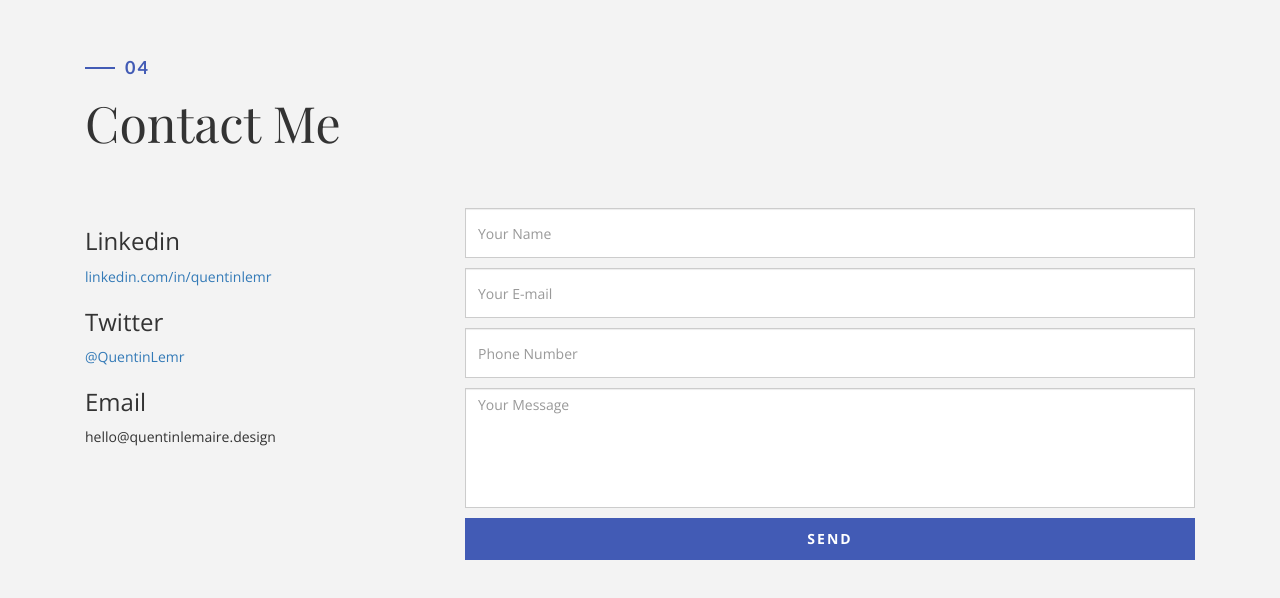
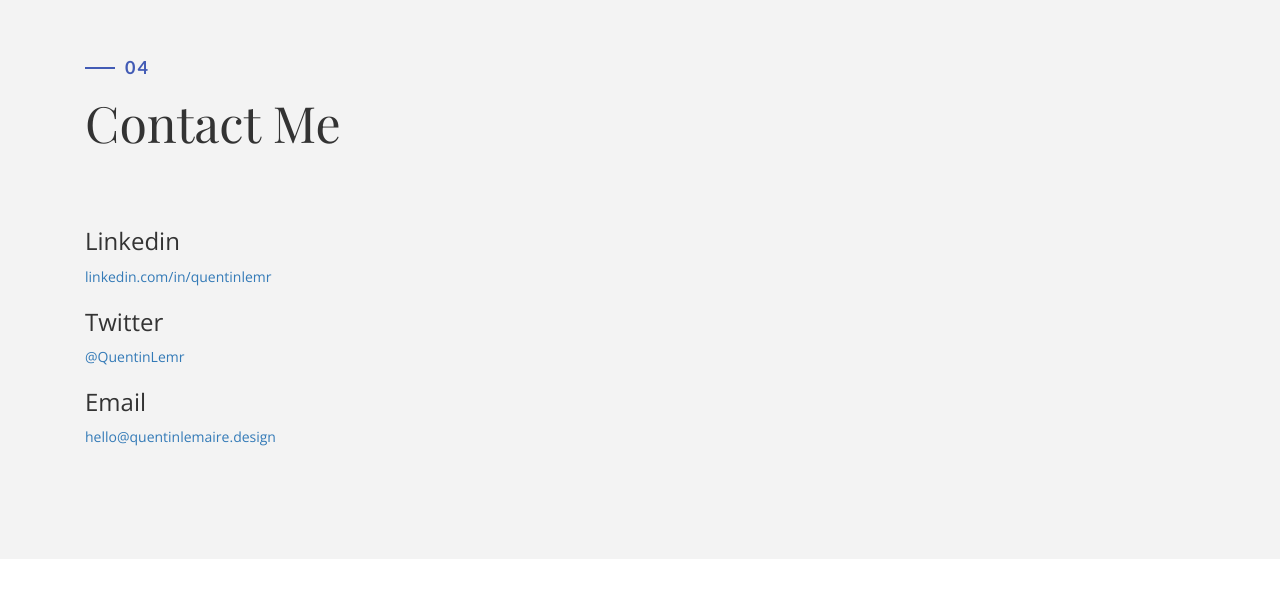
Before and after one commit to QuentinLemaire/Quentinlemaire.github.io, a plain HTML site: page index.html in a window 1280 px wide. Shown: the part 4541-5139 px from the top of the page. After the commit the page ends 5100 px from the top, so only its background shows below. Drawn offline with nearby package versions, Linux system fonts and the light colour scheme; files whose address does not match are found by name; a web font is replaced by a local one.

Commit message:
Update index.html

```diff
--- a/index.html
+++ b/index.html
@@ -295,7 +295,7 @@
                 <h3>Twitter</h3>
                 <p><a href="https://twitter.com/QuentinLemr">@QuentinLemr </a></p>
                  <h3>Email</h3>
-                <p>hello@quentinlemaire.design </p>
+                <p><a href="mailto:hello@quentinlemaire.design?subject=Contact&body=Bonjour Quentin,"> hello@quentinlemaire.design </a> </p>
 
                 <!--<h3>Social Network</h3>
 
@@ -305,6 +305,7 @@
                     <li><a href="#"><i class="ion-social-instagram"></i></a></li>
                     <li><a href="#"><i class="ion-social-dribbble"></i></a></li>
                 </ul> -->
+                <!--
                 <div class="clearfix"></div>
                 <div class="h-50"></div>
             </div>
@@ -322,7 +323,7 @@
                         <p> Something went wrong, try refreshing and submitting the form again. </p>
                     </div>
                 </form>
-            </div>
+            </div> -->
         </div>
     </div>
     <!-- ./contact -->
```
